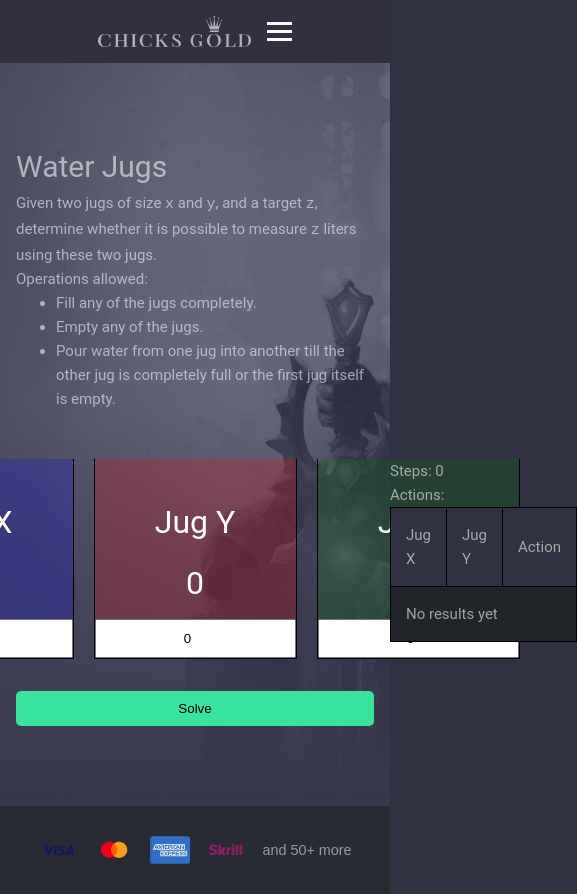
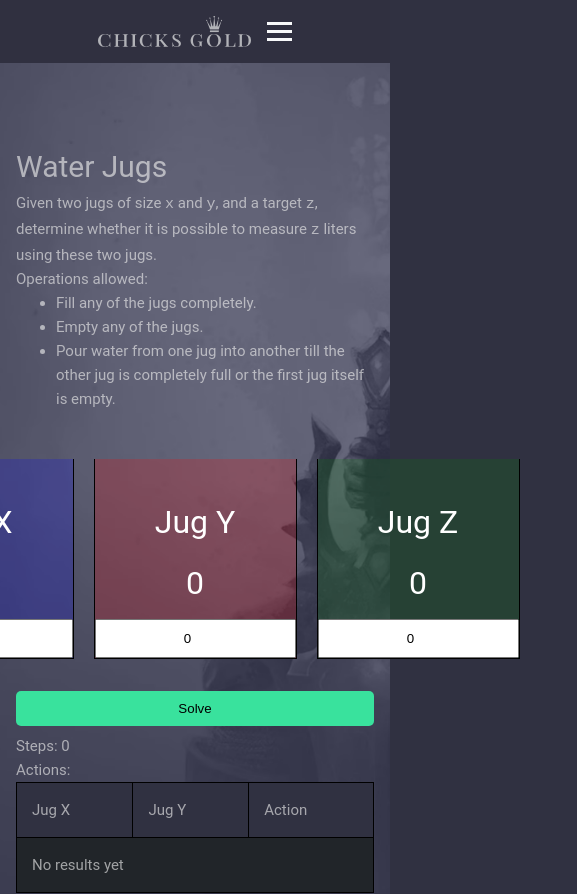
Before and after one commit to joSueOner/fe-challenge, a Vue app: page /water-jugs in a window 390 px wide. Shown: the top 894 px of the page, 577 px wide, since content can reach past the window. Built offline with nearby package versions, Linux system fonts and the light colour scheme.

Commit message:
Add media query in Water Jugs page

```diff
--- a/src/Screens/WaterJugs/WaterJugsScreen.vue
+++ b/src/Screens/WaterJugs/WaterJugsScreen.vue
@@ -115,4 +115,31 @@ const OnSolve = (output: OutputForm) => {
     flex-direction: column;
     gap: 1rem;
 }
+
+
+/* RESPONSIVE */
+@media (max-width: 1080px) {
+    .WaterGame {
+        flex-direction: column;
+        gap: 2rem;
+    }
+}
+
+@media (max-width: 768px) {
+    .WaterGame {
+        gap: 1rem;
+    }
+}
+
+@media (max-width: 480px) {
+    .WaterGame {
+        gap: 0.5rem;
+    }
+}
+
+@media (max-width: 320px) {
+    .WaterGame {
+        gap: 0.25rem;
+    }
+}
 </style>
```
